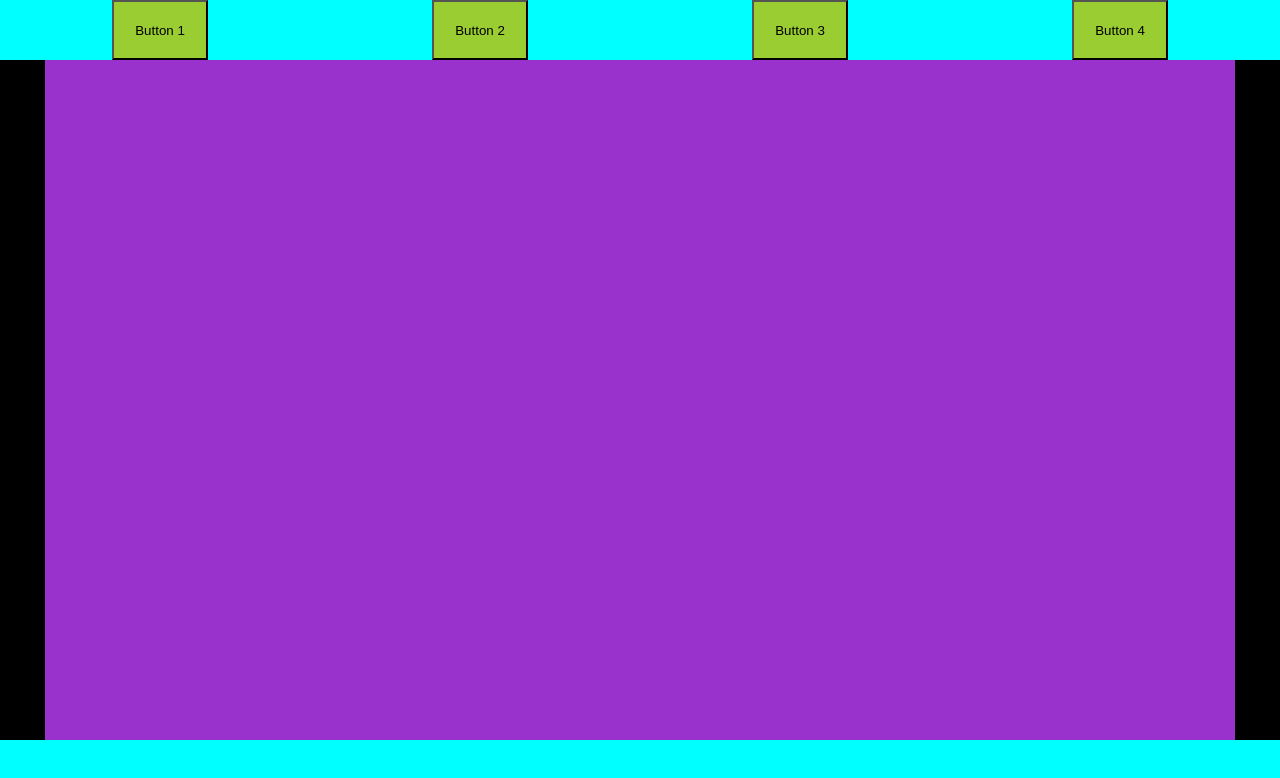
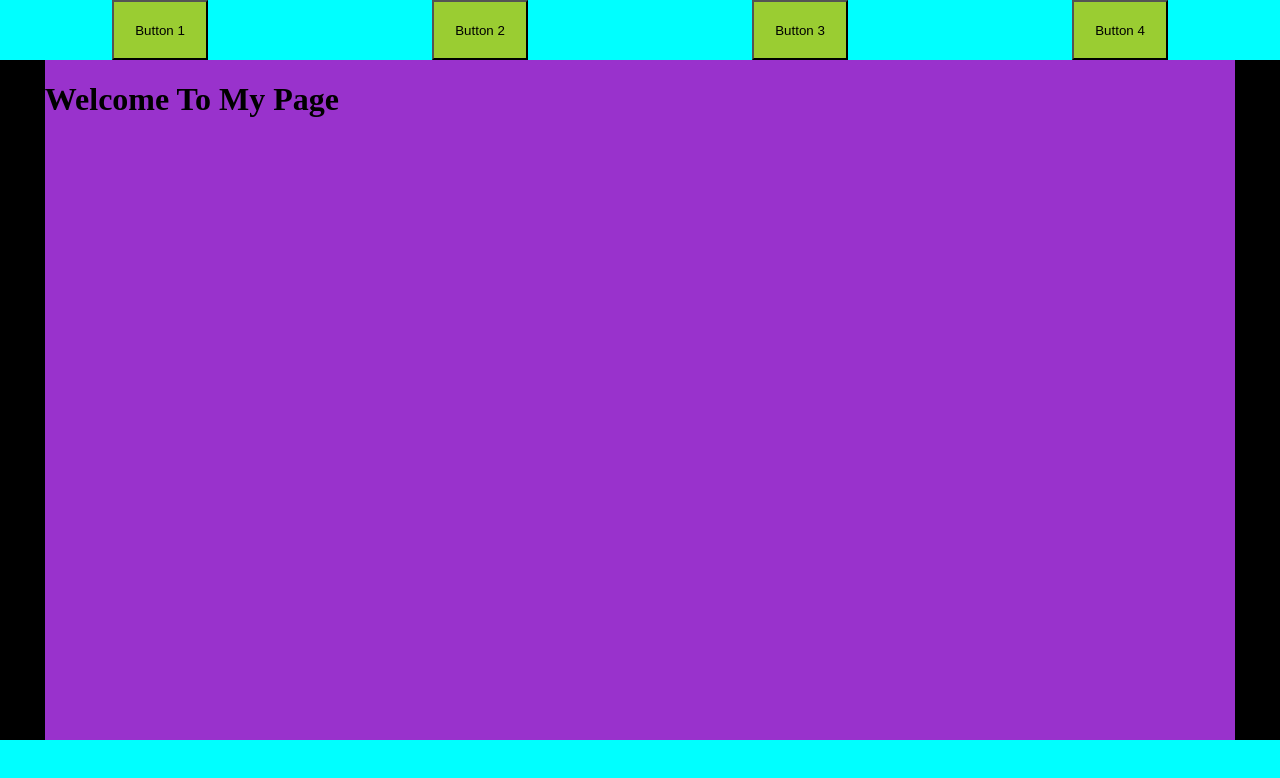
Before and after one commit to MortalAmongGods/MortalAmongGods.github.io, a plain HTML site: page index.html in a window 1280 px wide. Drawn offline with Linux system fonts and the light colour scheme.

Commit message:
don't push this one

```diff
--- a/index.html
+++ b/index.html
@@ -26,7 +26,9 @@
 
             <div class = "side-panel" ></div>
 
-            <div id = "content"></div>
+            <div id = "content">
+                <h1 id = "main-header">Welcome To My Page</h1>
+            </div>
 
             <div class = "side-panel"></div>
 
--- a/stylish.css
+++ b/stylish.css
@@ -34,6 +34,12 @@ body {
 #content {
     background-color: darkorchid;
     flex-basis: 93%;
+    display: flex;
+    flex-direction: column;
+}
+
+#main-header {
+
 }
 
 .side-panel {
@@ -45,5 +51,4 @@ body {
     background-color: yellowgreen;
     color: black;
     width: 7.5%;
-
 }
```
Also changed, not shown: template.html (+17 -2 lines).
